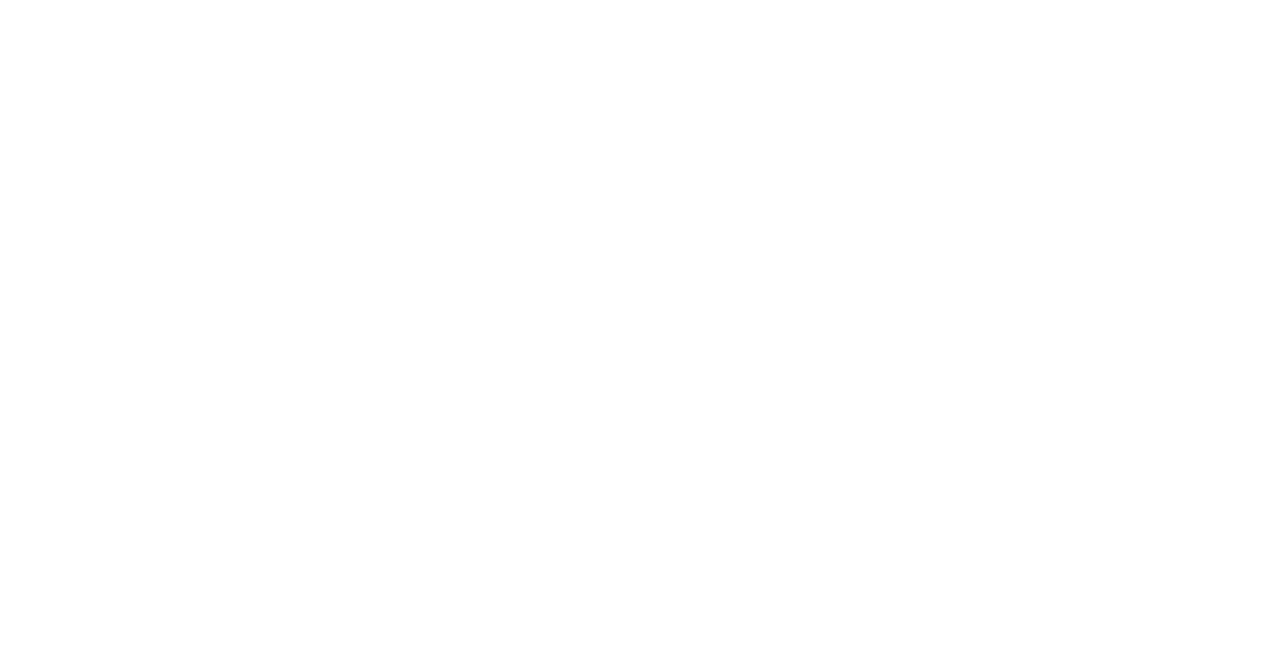
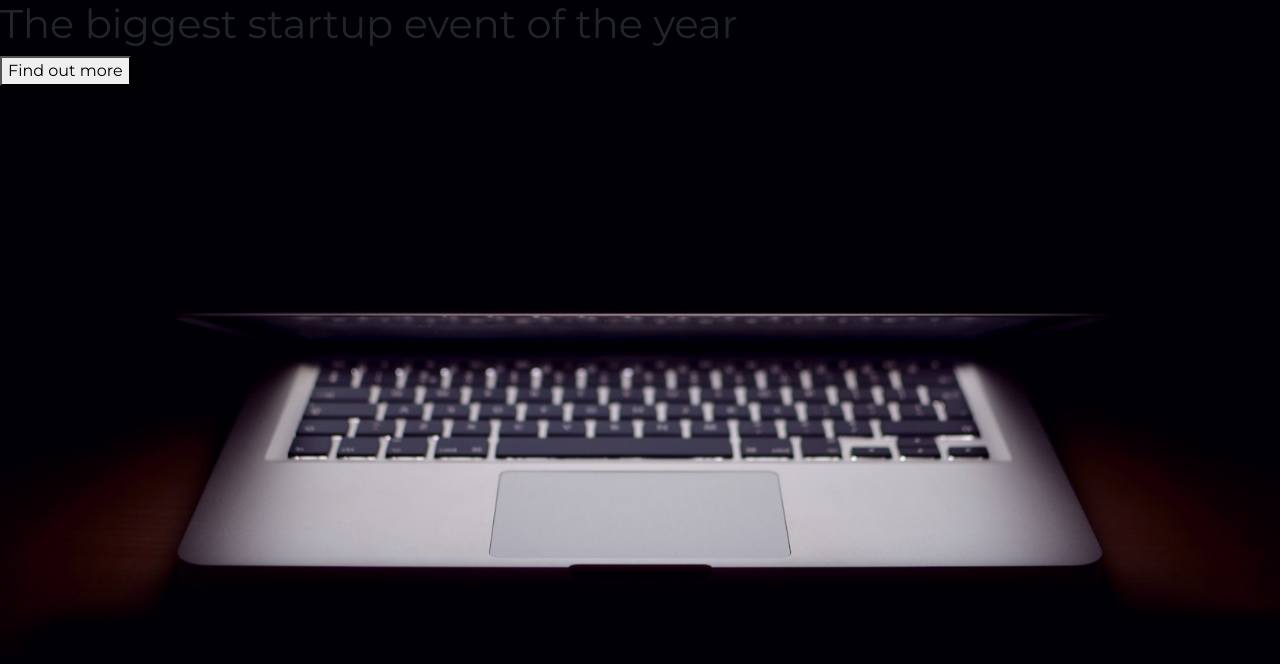
Before and after one commit to whitelotus32/ZTMWebDevPro, a plain HTML site: page StartupWebsite/HTML/index.html in a window 1280 px wide. Drawn offline with nearby package versions, Linux system fonts and the light colour scheme; files that its build step writes are made by us from their sources; a small style sheet from the web is missing.

Commit message:
Added h1, button, and background image.

```diff
--- a/StartupWebsite/CSS/style.css
+++ b/StartupWebsite/CSS/style.css
@@ -1,6 +1,10 @@
-body,
-html {
+body, html {
   width: 100%;
   height: 100%;
   font-family: 'Montserrat', sans-serif;
+  background: url(/StartupWebsite/Images/header.jpg) no-repeat center center fixed;
+  -webkit-background-size: cover;
+  -moz-background-size: cover;
+  -o-background-size: cover;
+  background-size: cover;
 }
--- a/StartupWebsite/HTML/index.html
+++ b/StartupWebsite/HTML/index.html
@@ -13,12 +13,13 @@
     than in my video.  Use whichever style sheet you like best! -->
     <!-- Bootstrap CSS from a CDN. This way you don't have to include the bootstrap file yourself -->
     <!-- CSS only -->
-    <link href="https://cdn.jsdelivr.net/npm/bootstrap@5.3.1/dist/css/bootstrap.min.css" rel="stylesheet" integrity="sha384-4bw+/aepP/YC94hEpVNVgiZdgIC5+VKNBQNGCHeKRQN+PtmoHDEXuppvnDJzQIu9" crossorigin="anonymous">
+    <link href="https://cdn.jsdelivr.net/npm/bootstrap@5.3.3/dist/css/bootstrap.min.css" rel="stylesheet" integrity="sha384-4bw+/aepP/YC94hEpVNVgiZdgIC5+VKNBQNGCHeKRQN+PtmoHDEXuppvnDJzQIu9" crossorigin="anonymous">
 
     <!-- My own stylesheet -->
-    <link href="style.css" rel="stylesheet">
+    <link href="/StartupWebsite/CSS/style.css" rel="stylesheet">
   </head>
   <body>
-
+    <h1>The biggest startup event of the year</h1>
+    <button>Find out more</button>
   </body>
 </html>
```
